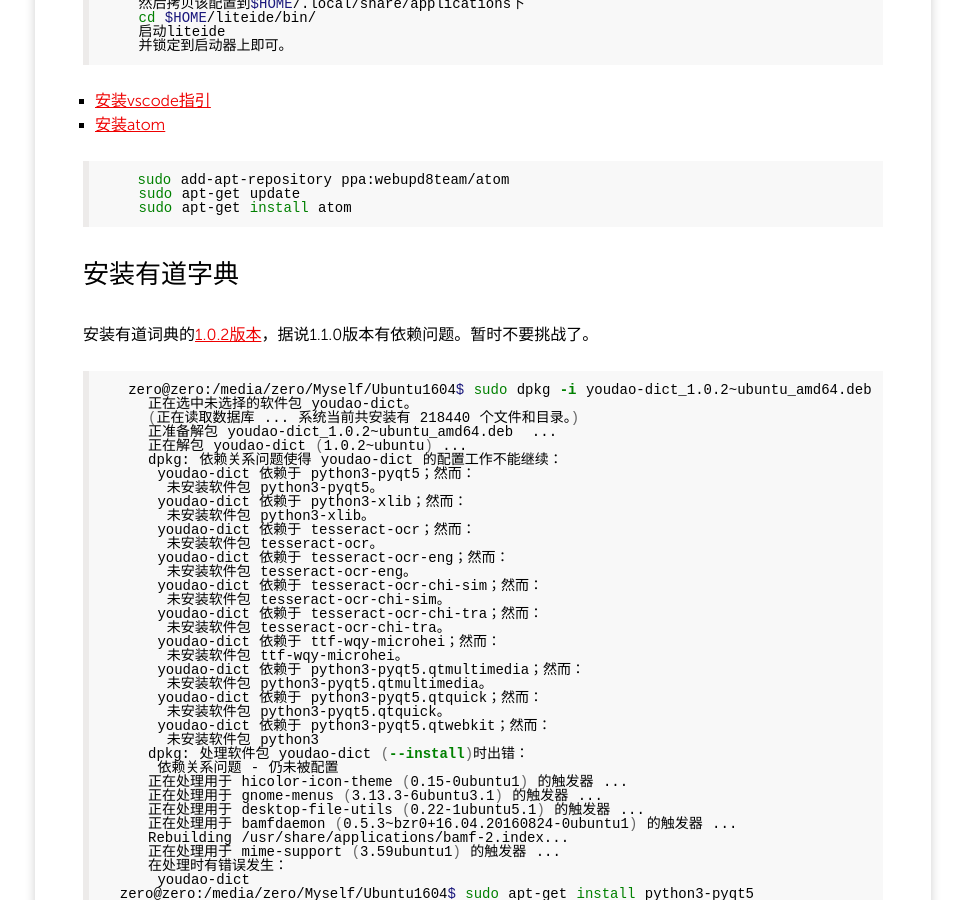
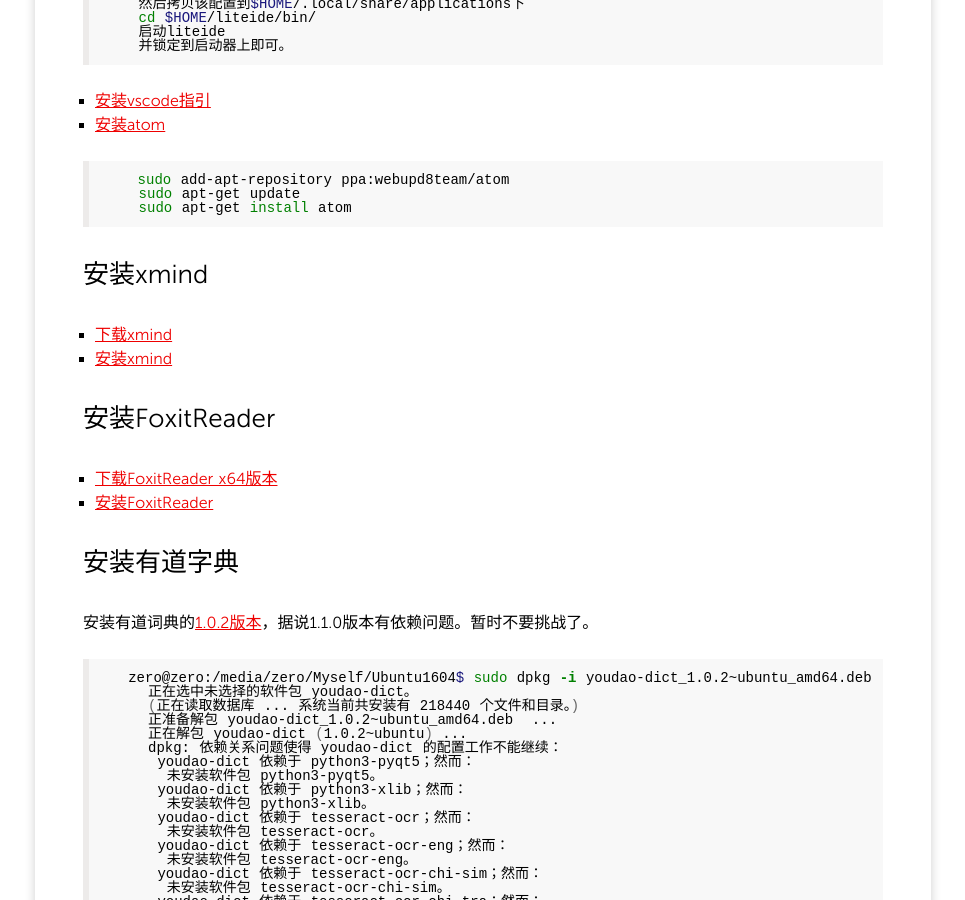
Before and after one commit to niuziru/niuziru.github.io, a Jekyll site: the page built from _posts/2017/2017-12-05-things-after-install-ubuntu16.04-with-Upan.md, in a window 1280 px wide and 900 px high, scrolled down 2028 px. Shown: the whole window, without its empty margins (157-1122 px from the left). Built offline with Jekyll 4.4.1, drawn with Linux system fonts in a browser that asks for light colours.

````diff
--- a/_posts/2017/2017-12-05-things-after-install-ubuntu16.04-with-Upan.md
+++ b/_posts/2017/2017-12-05-things-after-install-ubuntu16.04-with-Upan.md
@@ -116,6 +116,16 @@
     sudo apt-get install atom
 ```
 
+## 安装xmind
+
+* [下载xmind](http://www.xmind.net/download/linux/)
+* [安装xmind](http://blog.csdn.net/faryang/article/details/70238326)
+
+## 安装FoxitReader
+
+* [下载FoxitReader x64版本](http://cdn01.foxitsoftware.com/pub/foxit/reader/desktop/linux/2.x/2.4/en_us/FoxitReader2.4.1.0609_Server_x64_enu_Setup.run.tar.gz)
+* [安装FoxitReader](https://www.cnblogs.com/EasonJim/p/7231936.html)
+
 ## 安装有道字典
 
 安装有道词典的[1.0.2版本](http://codown.youdao.com/cidian/linux/youdao-dict_1.0.2~ubuntu_amd64.deb)，据说1.1.0版本有依赖问题。暂时不要挑战了。
````
